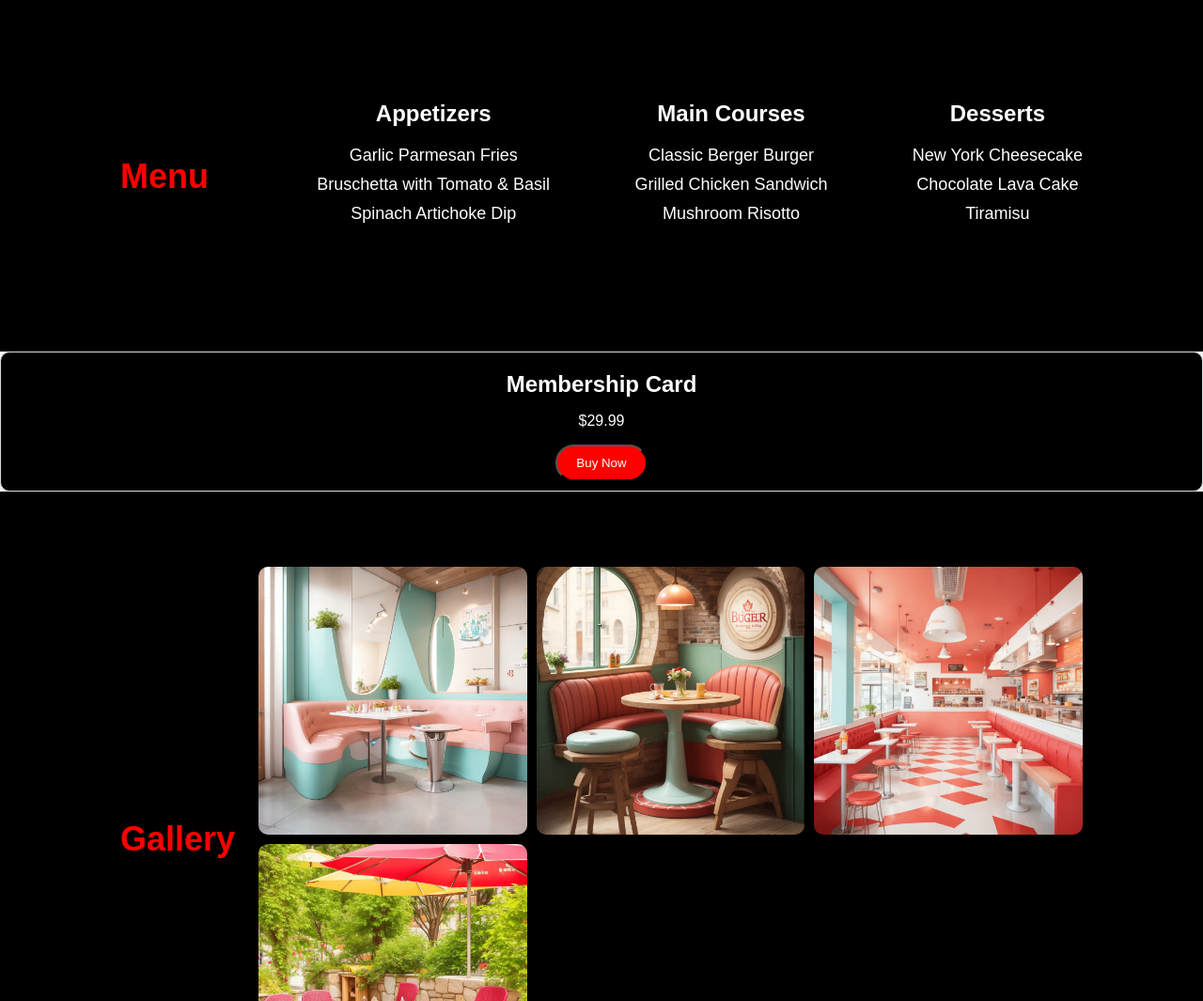
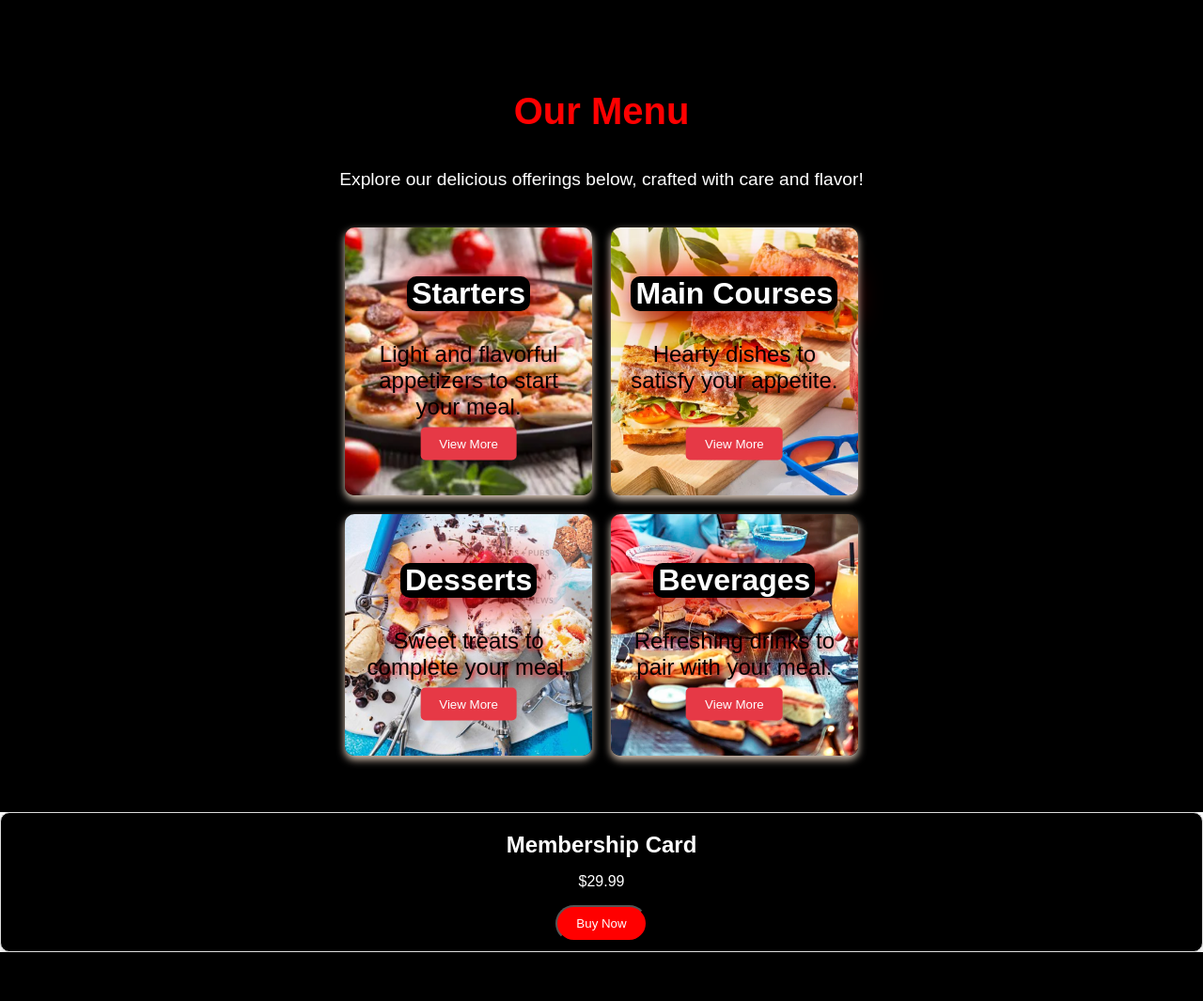
Before and after one commit to MrAhsanKhann/Burger-Hut, a plain HTML site: page index.html in a window 1280 px wide. Shown: the part 1735-2800 px from the top of the page at 94% size. Drawn offline with Linux system fonts and the light colour scheme.

Commit message:
menu section modified

```diff
--- a/index.html
+++ b/index.html
@@ -10,7 +10,7 @@
 <body>
 
 <header class="dark-header">
-    <div class="container">
+    <div class="container-header">
         <a href=""><img src="iconlogo.png" alt="logo" class="logo"></a>
         <nav class="nav-menu">
             <ul>
@@ -57,8 +57,40 @@
     </div>
 </section>
 
+<section class="menu-section" id="menu">
+    <div class="container">
+      <h2>Our Menu</h2>
+      <p>Explore our delicious offerings below, crafted with care and flavor!</p>
+      <div class="menu-categories">
+        <div class="menu-card" id="starter">
+          <!-- <img src="starter.jpg" alt="Starter"> -->
+          <h3>Starters</h3>
+          <p>Light and flavorful appetizers to start your meal.</p>
+          <button class="view-more">View More</button>
+        </div>
+        <div class="menu-card" id="mainCourses">
+          <!-- <img src="main-course.jpg" alt="Main Course"> -->
+          <h3>Main Courses</h3>
+          <p>Hearty dishes to satisfy your appetite.</p>
+          <button class="view-more">View More</button>
+        </div>
+        <div class="menu-card" id="desserts">
+          <!-- <img src="dessert.jpg" alt="Dessert"> -->
+          <h3>Desserts</h3>
+          <p>Sweet treats to complete your meal.</p>
+          <button class="view-more">View More</button>
+        </div>
+        <div class="menu-card" id="beverages">
+          <!-- <img src="beverage.jpg" alt="Beverage"> -->
+          <h3>Beverages</h3>
+          <p>Refreshing drinks to pair with your meal.</p>
+          <button class="view-more">View More</button>
+        </div>
+      </div>
+    </div>
+  </section>
 
-<section class="menu dark-section" id="menu">
+<!-- <section class="menu dark-section" id="menu">
     <div class="container">
         <h2>Menu</h2>
 
@@ -89,7 +121,7 @@
             </ul>
         </div>
     </div>
-</section>
+</section> -->
 <!-- ///////////////////////// -->
 
 <div class="membership-card">
--- a/script.js
+++ b/script.js
@@ -58,3 +58,9 @@ window.onclick = function(event) {
 function showPaymentMethods() {
     document.getElementById('payment-methods').style.display = 'block';
 }
+
+document.querySelectorAll('.view-more').forEach(button => {
+    button.addEventListener('click', () => {
+      alert('More details about the menu item coming soon!');
+    });
+  });
--- a/style.css
+++ b/style.css
@@ -20,13 +20,21 @@ body {
 
 }
 
-.container {
+
+
+.container-header {
     width: 90%;
     margin: 0 auto;
     display: flex;
     justify-content: space-between;
     align-items: center;
+
 }
+
+
+
+
+
 .logo{
     width: 7vh;
 }
@@ -66,6 +74,17 @@ body {
 
 .nav-menu ul li a:hover{
     color: #ff5500;
+}
+
+
+.container {
+    width: 90%;
+    margin: 0 auto;
+    display: flex;
+    justify-content: space-between;
+    align-items: center;
+    flex-direction: column;
+    text-align: center;
 }
 .cta-btn {
     color: #ffffff;
@@ -238,7 +257,7 @@ p span:nth-child(6) { animation-delay: 5s; }
 
 
 
-.menu {
+/* .menu {
     background-color: black;
     color: #fff;
     padding: 80px 0;
@@ -267,7 +286,124 @@ p span:nth-child(6) { animation-delay: 5s; }
 .menu-item ul li {
     font-size: 18px;
     margin-bottom: 10px;
-}
+} */
+
+
+.menu-section {
+    padding: 60px 20px;
+    background-color: #000000;
+    text-align: center;
+  }
+
+  .menu-section h2 {
+    font-size: 2.5rem;
+    margin-bottom: 20px;
+    color: rgb(255, 0, 0);
+  }
+
+  .menu-section p {
+    font-size: 1.2rem;
+    margin-bottom: 40px;
+    color: #ffffff;
+  }
+
+  .menu-categories {
+    display: grid;
+    grid-template-columns: repeat(auto-fit, minmax(250px, 1fr));
+    gap: 20px;
+  }
+  #starter{
+    background-image: url(starter.jpg);
+    background-size: cover;
+    background-position: center;
+    background-repeat: no-repeat;
+  }
+  #mainCourses{
+    background-image: url(main-course.jpg);
+    background-size: cover;
+    background-position: center;
+    background-repeat: no-repeat;
+  }
+  #desserts{
+    background-image: url(dessert.jpg);
+    background-size: cover;
+    background-position: center;
+    background-repeat: no-repeat;
+  }
+  #beverages{
+    background-image: url(beverage.jpg);
+    background-size: cover;
+    background-position: center;
+    background-repeat: no-repeat;
+  }
+  .menu-card {
+    /* background: #fff; */
+    border-radius: 10px;
+    box-shadow: 0 4px 8px rgb(230, 210, 192);
+    padding: 20px;
+    text-align: center;
+    transition: transform 0.3s ease, box-shadow 0.3s ease;
+    position: relative;
+  }
+
+  .menu-card img {
+    max-width: 100%;
+    border-radius: 10px;
+    margin-bottom: 15px;
+  }
+
+  .menu-card h3 {
+    font-size: 2rem;
+    max-width: max-content;
+    color: rgb(255, 255, 255);
+    filter: drop-shadow(2px 2px 20px rgb(255, 0, 0));
+    box-shadow: 0px 8px 15px rgb(0, 0, 0, 0.2);
+    background-color: #000000;
+    border-radius: 10px;
+    padding-left: 5px;
+    padding-right: 5px;
+    margin-left: auto;
+    margin-right: auto;
+
+
+  }
+
+  .menu-card p {
+    font-size: 1.5rem;
+    color: #000000;
+    margin-bottom: 15px;
+    text-shadow: 2px 2px 4px rgb(255, 33, 33);
+    /* text-shadow: 2px 2px red; */
+    margin-bottom: 60px;
+
+  }
+
+  .menu-card .view-more {
+    padding: 10px 20px;
+    background-color: #e63946;
+    color: #fff;
+    border: none;
+    border-radius: 5px;
+    cursor: pointer;
+    transition: background-color 0.3s ease;
+    position: absolute;
+    bottom: 20px;
+
+    left: 50%;
+    -ms-transform: translate(-50%, -50%);
+    transform: translate(-50%, -50%);
+
+  }
+
+  .menu-card .view-more:hover {
+    background-color: #d22e39;
+  }
+
+  .menu-card:hover {
+    transform: scale(1.05);
+    box-shadow: 0 6px 12px rgba(0, 0, 0, 0.15);
+  }
+
 
 .membership-card {
     border: 1px solid #ddd;
@@ -478,16 +614,16 @@ p span:nth-child(6) { animation-delay: 5s; }
 
 
 @media(max-width:768px){
-    .menu-section {
+    /* .menu-section {
         flex-direction: column;
-    }
+    } */
     .navbar{
         font-size: 14px;
     }
 }
 
 @media(max-width: 768px) {
-    .container {
+    .container-header {
         flex-direction: column;
         text-align: center;
     }
```
Also changed, not shown: beverage.jpg (added), dessert.jpg (added), main-course.jpg (added), starter.jpg (added).
